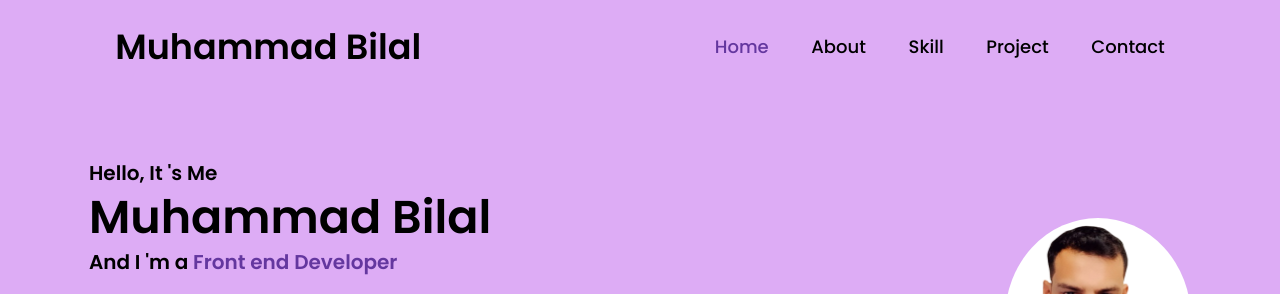
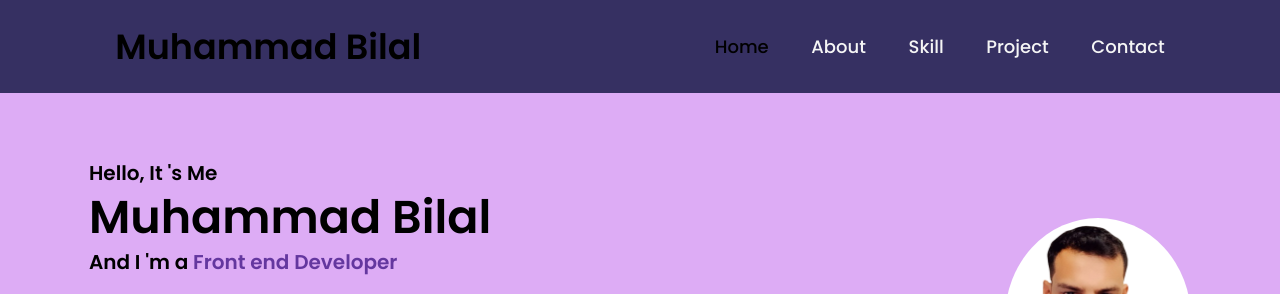
Before and after one commit to chaudarybilal/Codsoft-Level-1-portfolio-Web-Development-internship, a plain HTML site: page index.html in a window 1280 px wide. Shown: the top 294 px of the page. Drawn offline with nearby package versions, Linux system fonts and the light colour scheme.

Commit message:
change color header

```diff
--- a/style.css
+++ b/style.css
@@ -35,7 +35,7 @@ body{
     left: 0;
     width: 100%;
     padding: 2rem  9%;
-    background: var(--bg-color);
+    background: #363062;
     display: flex;
     justify-content: space-between;
     align-items: center;
@@ -55,12 +55,12 @@ cursor: default;
 
 .navbar a{
     font-size:1.8rem;
-    color: var(--text-color);
+    color: #F5F5F5;
     margin-left: 4rem;
 }
 .navbar a:hover ,
 .navbar a.active{
-    color: var(--main-color);
+    color: black;
 
 }
 #menu-icon{
```
